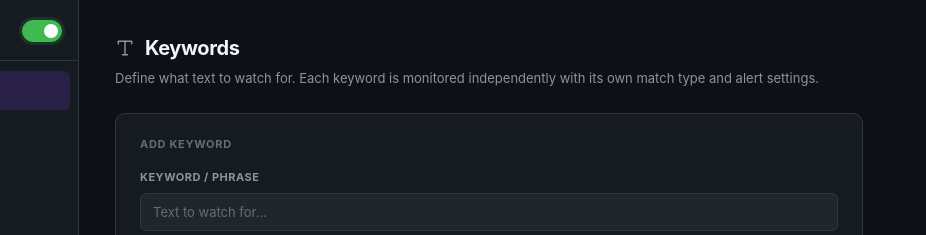
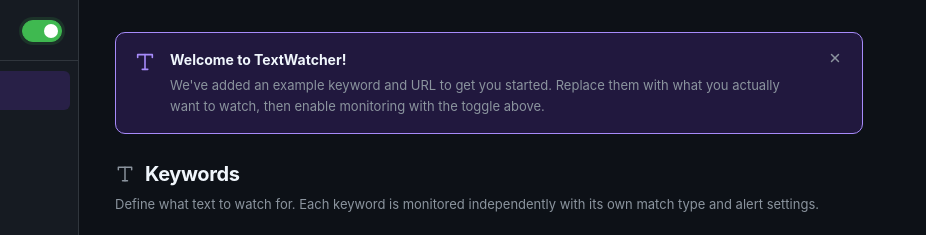
Before and after one commit to thipirisachin/textwatcher-extension, a browser extension: page src/options/options.html in a window 1280 px wide. Shown: the top 235 px of the page, 145-1071 px from the left. Drawn offline with Linux system fonts and the light colour scheme.

Commit message:
feat: first-install onboarding
On clean install (reason === 'install'):
- Seeds one example keyword ('TextWatcher', contains) and one example
  URL ('https://example.com/*', wildcard) so the user lands on a
  populated list rather than empty state
- Opens the options page automatically
- Sets tw_onboarded flag so the above only runs once

Options page welcome banner:
- Shown only when tw_onboarded is not yet set (i.e. first page open)
- Explains the pre-filled examples and points to the global toggle
- Dismissed permanently via the x button (sets tw_onboarded in storage)
- Violet accent border/glow matching the existing palette

Storage: added STORAGE_KEY.ONBOARDED + getOnboarded()/setOnboarded()

```diff
--- a/src/options/options.css
+++ b/src/options/options.css
@@ -754,6 +754,45 @@
 
 .hidden { display: none !important; }
 
+/* ── Welcome Banner ──────────────────────────────────── */
+.welcome-banner {
+  display: flex;
+  align-items: flex-start;
+  gap: 14px;
+  background: var(--accent-gl);
+  border: 1px solid var(--accent-lt);
+  border-radius: var(--radius);
+  padding: 16px 18px;
+  margin-bottom: 24px;
+}
+.welcome-banner__icon {
+  color: var(--accent-lt);
+  flex-shrink: 0;
+  margin-top: 2px;
+}
+.welcome-banner__body {
+  flex: 1;
+  font-size: 13px;
+  line-height: 1.6;
+}
+.welcome-banner__body strong {
+  display: block;
+  font-size: 14px;
+  color: var(--clr-text);
+  margin-bottom: 4px;
+}
+.welcome-banner__body p { color: var(--clr-muted); margin: 0; }
+.welcome-banner__dismiss {
+  background: none;
+  border: none;
+  color: var(--clr-muted);
+  cursor: pointer;
+  padding: 2px;
+  flex-shrink: 0;
+  transition: color 0.15s;
+}
+.welcome-banner__dismiss:hover { color: var(--clr-text); }
+
 /* ── Sticky Save Footer ──────────────────────────────────── */
 .sticky-save {
   position: sticky;
--- a/src/options/options.html
+++ b/src/options/options.html
@@ -38,6 +38,18 @@
     <main class="main">
 
       <div class="toast hidden" id="toast"></div>
+
+      <!-- ════ Welcome Banner (first install only) ═════════ -->
+      <div class="welcome-banner hidden" id="welcomeBanner">
+        <div class="welcome-banner__icon"><svg width="22" height="22" viewBox="0 0 24 24" fill="none" stroke="currentColor" stroke-width="1.75" stroke-linecap="round" stroke-linejoin="round"><polyline points="4 7 4 4 20 4 20 7"/><line x1="9" y1="20" x2="15" y2="20"/><line x1="12" y1="4" x2="12" y2="20"/></svg></div>
+        <div class="welcome-banner__body">
+          <strong>Welcome to TextWatcher!</strong>
+          <p>We've added an example keyword and URL to get you started. Replace them with what you actually want to watch, then enable monitoring with the toggle above.</p>
+        </div>
+        <button class="welcome-banner__dismiss" id="dismissWelcomeBtn" title="Dismiss">
+          <svg width="14" height="14" viewBox="0 0 24 24" fill="none" stroke="currentColor" stroke-width="2.5" stroke-linecap="round" stroke-linejoin="round"><line x1="18" y1="6" x2="6" y2="18"/><line x1="6" y1="6" x2="18" y2="18"/></svg>
+        </button>
+      </div>
 
       <!-- ════ Keywords ════════════════════════════════════ -->
       <section class="panel" id="section-keywords">
--- a/src/options/options.js
+++ b/src/options/options.js
@@ -12,6 +12,7 @@
   getSettings, saveSettings,
   getHistory, saveHistorySnapshot, restoreHistoryEntry, removeHistoryEntry,
   getAlertHistory, clearAlertHistory, removeAlertEvent,
+  getOnboarded, setOnboarded,
 } from '../shared/storage.js';
 import { validateRegex, matchesUrl } from '../shared/matcher.js';
 import { qs, qsa, timeAgo, truncate, onStorageChange } from '../shared/utils.js';
@@ -56,6 +57,7 @@
     renderHistory(),
     renderAlertHistory(),
     renderSidebarStatus(),
+    renderWelcomeBanner(),
   ]);
   bindKeywordEvents();
   bindUrlEvents();
@@ -65,6 +67,19 @@
   bindActivityEvents();
   bindGlobalToggle();
   listenForChanges();
+}
+
+// ─── Welcome Banner ───────────────────────────────────────────────────────────────
+
+async function renderWelcomeBanner() {
+  const onboarded = await getOnboarded();
+  if (!onboarded) {
+    qs('#welcomeBanner').classList.remove('hidden');
+    qs('#dismissWelcomeBtn').addEventListener('click', async () => {
+      await setOnboarded();
+      qs('#welcomeBanner').classList.add('hidden');
+    });
+  }
 }
 
 // ─── Sidebar Status ───────────────────────────────────────────────────────────
--- a/src/shared/constants.js
+++ b/src/shared/constants.js
@@ -49,6 +49,7 @@
   HISTORY:           'tw_history',       // Last 10 saved setups
   ALERT_HISTORY:     'tw_alert_history', // Last 50 alert events (what fired)
   ENABLED:           'tw_enabled',       // Master on/off boolean
+  ONBOARDED:         'tw_onboarded',     // true once first-install setup is done
 });
 
 // ─── Message Types (content <-> background) ──────────────────────────────────
--- a/src/shared/storage.js
+++ b/src/shared/storage.js
@@ -261,6 +261,17 @@
   await storageSet({ [STORAGE_KEY.ALERT_HISTORY]: list.filter((e) => e.id !== id) });
 }
 
+// ─── Onboarding ───────────────────────────────────────────────────────────────
+
+export async function getOnboarded() {
+  const { [STORAGE_KEY.ONBOARDED]: val } = await storageGet(STORAGE_KEY.ONBOARDED);
+  return val === true;
+}
+
+export async function setOnboarded() {
+  await storageSet({ [STORAGE_KEY.ONBOARDED]: true });
+}
+
 // ─── Utility ─────────────────────────────────────────────────────────────────
 
 /**
```
Also changed, not shown: src/background/service-worker.js (+27 -2 lines).
